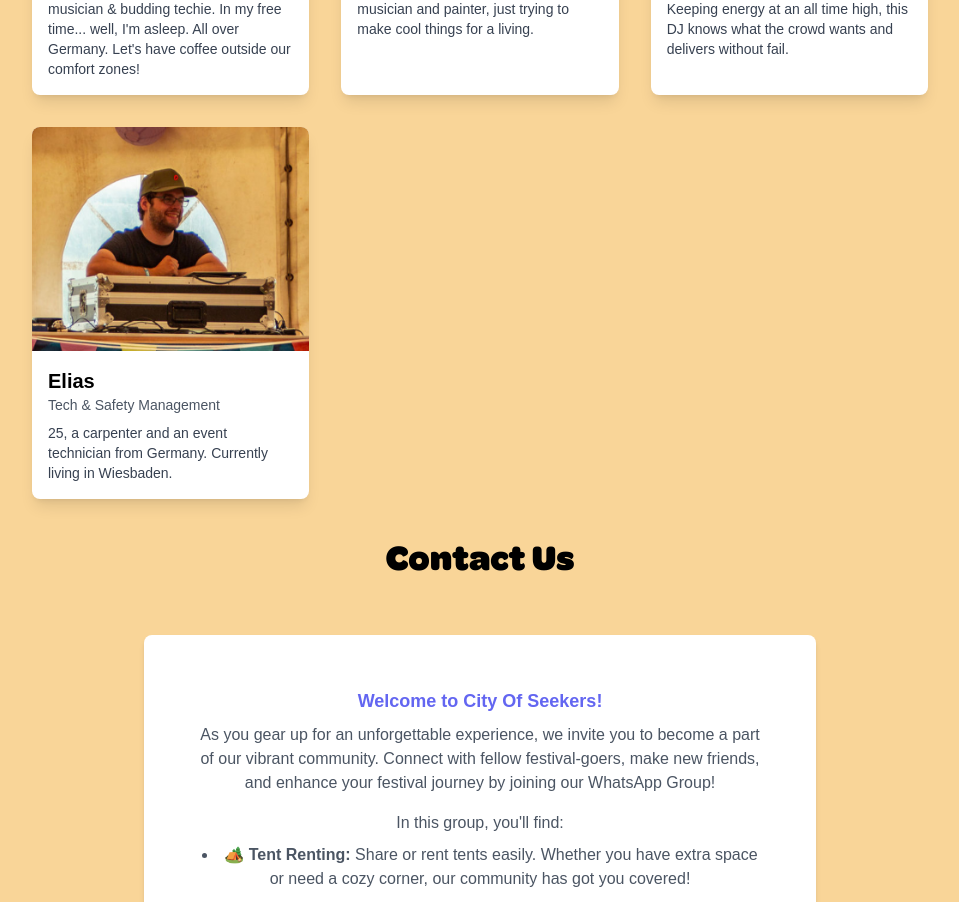
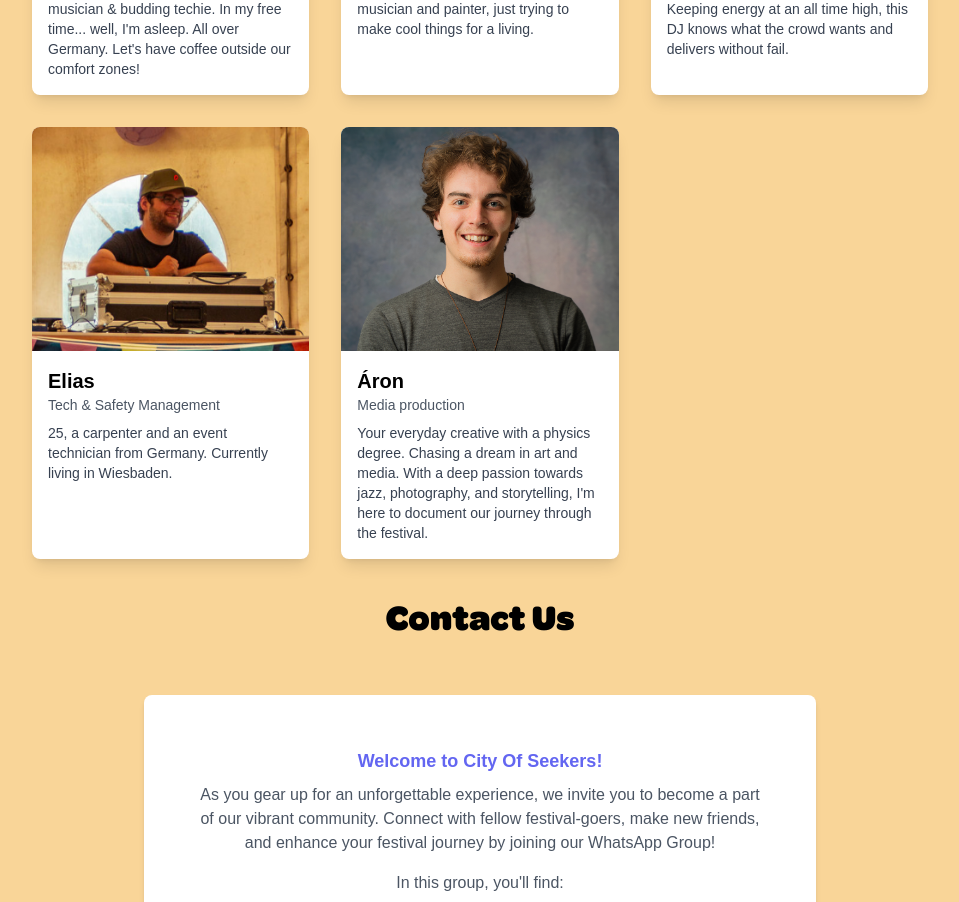
Before and after one commit to dev-cityofseekers/cos_website, a React (Create React App) app in the folder cos_website/: page / in a window 1280 px wide. Shown: the part 5080-5982 px from the top of the page, without its empty margins (160-1119 px from the left). Built offline with nearby package versions, Linux system fonts and the light colour scheme.

Commit message:
welcome Aron

```diff
--- a/cos_website/src/components/sections/Team.tsx
+++ b/cos_website/src/components/sections/Team.tsx
@@ -66,6 +66,12 @@ function Team() {
         description: "25, a carpenter and an event technician from Germany. Currently living in Wiesbaden.",
         image: '/images/team/elias.png',
       },
+      {
+        name: "Áron",
+        role: "Media production",
+        description: "Your everyday creative with a physics degree. Chasing a dream in art and media. With a deep passion towards jazz, photography, and storytelling, I'm here to document our journey through the festival.",
+        image: '/images/team/Áron.jpg',
+      },
 
       // Add more team members as needed
     ];
```
Also changed, not shown: cos_website/public/images/team/Áron.jpg (added).
